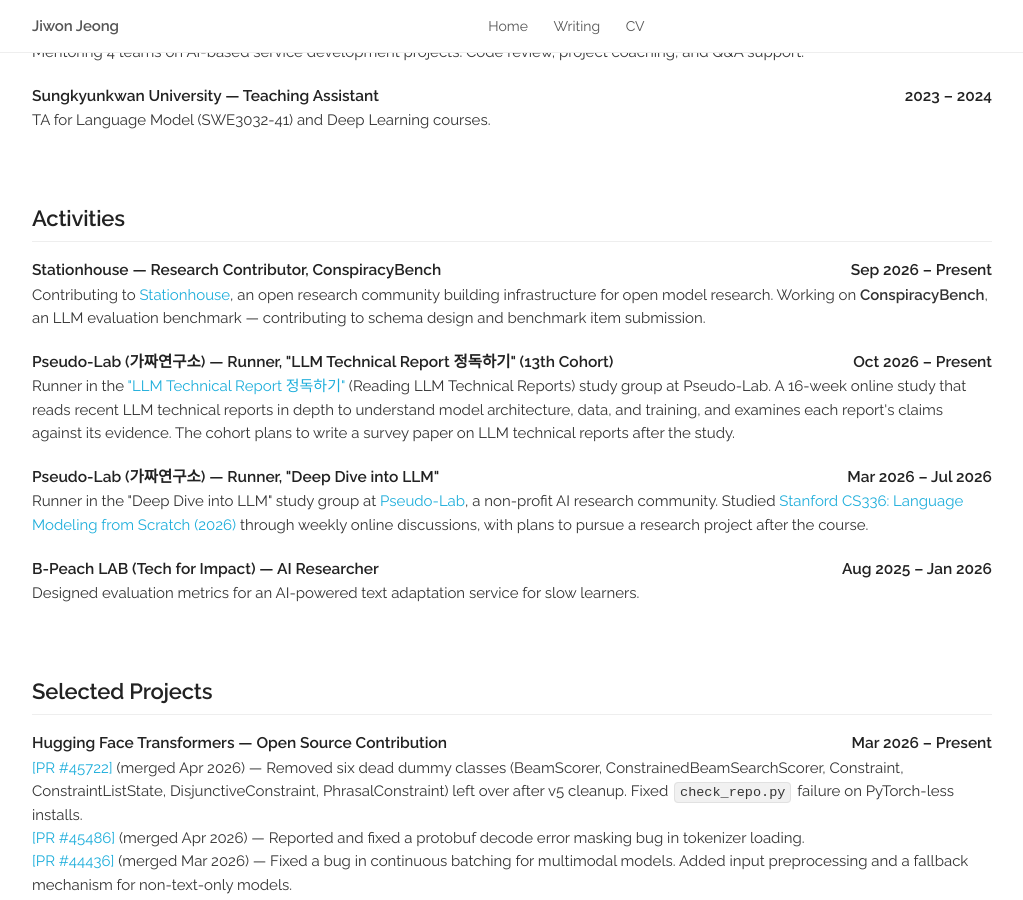
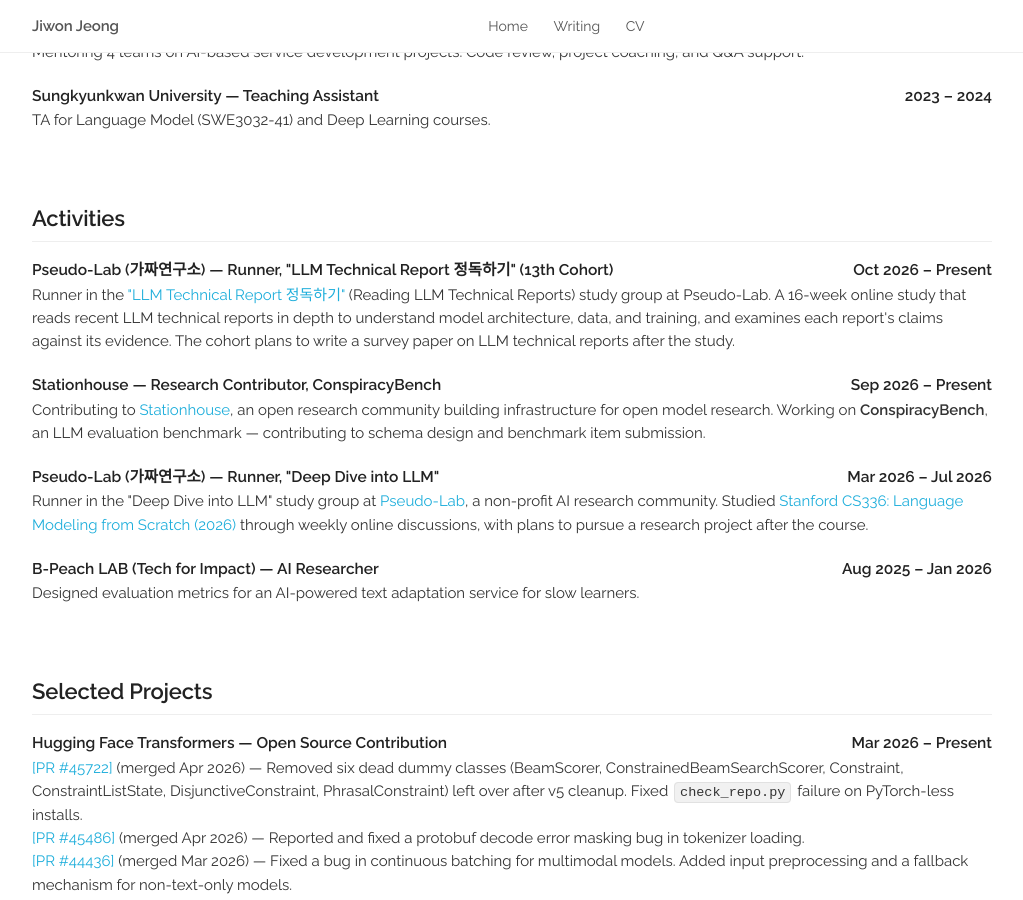
Before and after one commit to jw9603/jw9603.github.io, a Jekyll site: the page built from index.html, in a window 1280 px wide and 900 px high, scrolled down 3090 px. Shown: the whole window, without its empty margins (128-1151 px from the left). Built offline with Jekyll 4.4.1, drawn with Linux system fonts in a browser that asks for light colours; a style sheet for code colours, icons or effects is not loaded.

```diff
--- a/index.html
+++ b/index.html
@@ -266,17 +266,17 @@ description: AI Research Engineer — NLP, LLM Reasoning
     <h5>Activities</h5>
     <div class="paper">
       <p class="title">
+        <b>Pseudo-Lab (가짜연구소) — Runner, "LLM Technical Report 정독하기" (13th Cohort)</b>
+        <b style="float:right;">Oct 2026 – Present</b>
+      </p>
+      <p>Runner in the <a href="https://pseudo-lab.com/projects/a5975fe9-0b62-4b54-a99c-223817f4e80a" target="_blank">"LLM Technical Report 정독하기"</a> (Reading LLM Technical Reports) study group at Pseudo-Lab. A 16-week online study that reads recent LLM technical reports in depth to understand model architecture, data, and training, and examines each report's claims against its evidence. The cohort plans to write a survey paper on LLM technical reports after the study.</p>
+    </div>
+    <div class="paper">
+      <p class="title">
         <b>Stationhouse — Research Contributor, ConspiracyBench</b>
         <b style="float:right;">Sep 2026 – Present</b>
       </p>
       <p>Contributing to <a href="https://www.station-house.net/" target="_blank">Stationhouse</a>, an open research community building infrastructure for open model research. Working on <b>ConspiracyBench</b>, an LLM evaluation benchmark — contributing to schema design and benchmark item submission.</p>
-    </div>
-    <div class="paper">
-      <p class="title">
-        <b>Pseudo-Lab (가짜연구소) — Runner, "LLM Technical Report 정독하기" (13th Cohort)</b>
-        <b style="float:right;">Oct 2026 – Present</b>
-      </p>
-      <p>Runner in the <a href="https://pseudo-lab.com/projects/a5975fe9-0b62-4b54-a99c-223817f4e80a" target="_blank">"LLM Technical Report 정독하기"</a> (Reading LLM Technical Reports) study group at Pseudo-Lab. A 16-week online study that reads recent LLM technical reports in depth to understand model architecture, data, and training, and examines each report's claims against its evidence. The cohort plans to write a survey paper on LLM technical reports after the study.</p>
     </div>
     <div class="paper">
       <p class="title">
```
Also changed, not shown: 2 other files.
